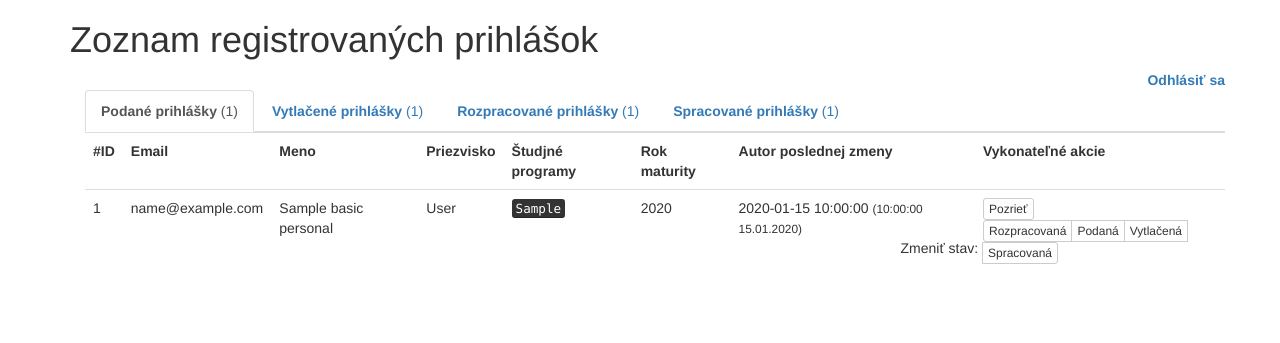
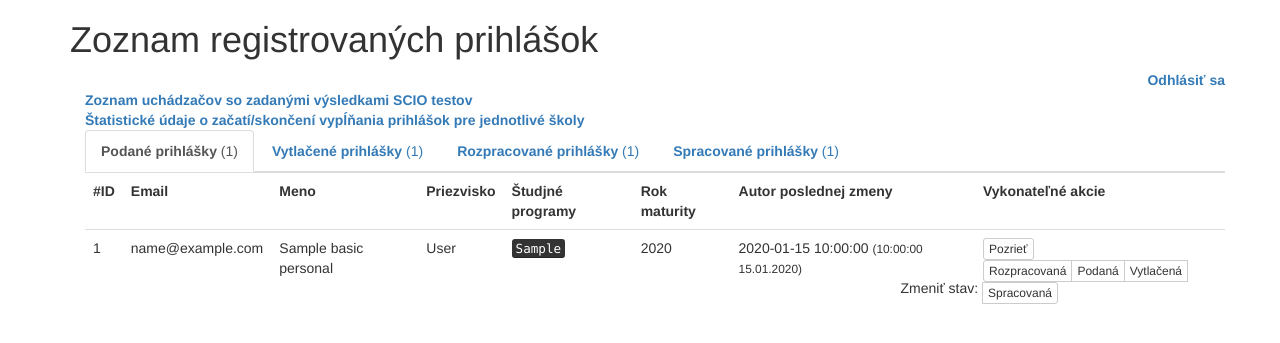
Before and after one commit to fmfi-svt/eprihlaska, a Flask app: template eprihlaska/templates/admin_list.html in a window 1280 px wide. Shown: the top 343 px of the page. Run offline with Flask 2, Linux system fonts and the light colour scheme; the template is opened without the code that fills it: most values are stand-ins (such as "Sample title", 1, 10 or a date in 2020); parts of the project's set-up code (start-up, migrations or seed data) failed here and were passed over; some libraries are stand-ins or nearby versions.

Commit message:
update: Add links to stats to admin listing
* Add links to stats to admin listing

Signed-off-by: mr.Shu <mr@shu.io>

```diff
--- a/eprihlaska/templates/admin_list.html
+++ b/eprihlaska/templates/admin_list.html
@@ -91,6 +91,17 @@
         <a href="https://login.uniba.sk/logout.cgi"><strong>Odhlásiť sa</strong></a>
       </div>
     </div>
+    <div class="row">
+      <div class="col-lg-12 text-left">
+        <a href="{{ url_for('admin_scio_stats') }}"><strong>Zoznam uchádzačov so zadanými výsledkami SCIO testov</strong></a>
+      </div>
+    </div>
+    <div class="row">
+      <div class="col-lg-12 text-left">
+        <a href="{{ url_for('admin_submitted_stats') }}"><strong>Štatistické údaje o začatí/skončení vypĺňania prihlášok pre jednotlivé školy</strong></a>
+      </div>
+    </div>
+
 
     <ul class="nav nav-tabs">
       <li class="active">
```
